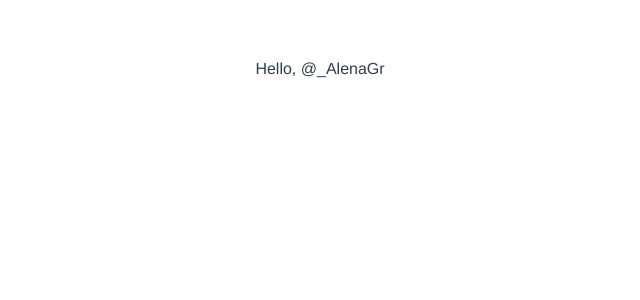
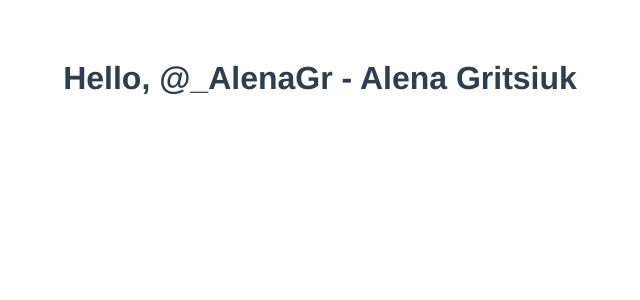
Before and after one commit to alena22292/vue-project, a Vue app: page / in a window 1280 px wide. Shown: the top 300 px of the page, without its empty margins (320-960 px from the left). Built offline with nearby package versions, Linux system fonts and the light colour scheme.

Commit message:
Computed object with function fullName which should reetrieve the full name

```diff
--- a/src/App.vue
+++ b/src/App.vue
@@ -1,6 +1,6 @@
 <template>
   <div class="app">
-    Hello, @{{ user.username }}
+    <h1>Hello, @{{ user.username }} - {{ fullName }}</h1>
   </div>
 </template>
 
@@ -20,6 +20,11 @@ export default {
         isAdmin: true
       }
     }
+  },
+  computed: {
+    fullName() {
+      return `${this.user.name} ${this.user.surname}`;
+    }
   }
 }
 
```
